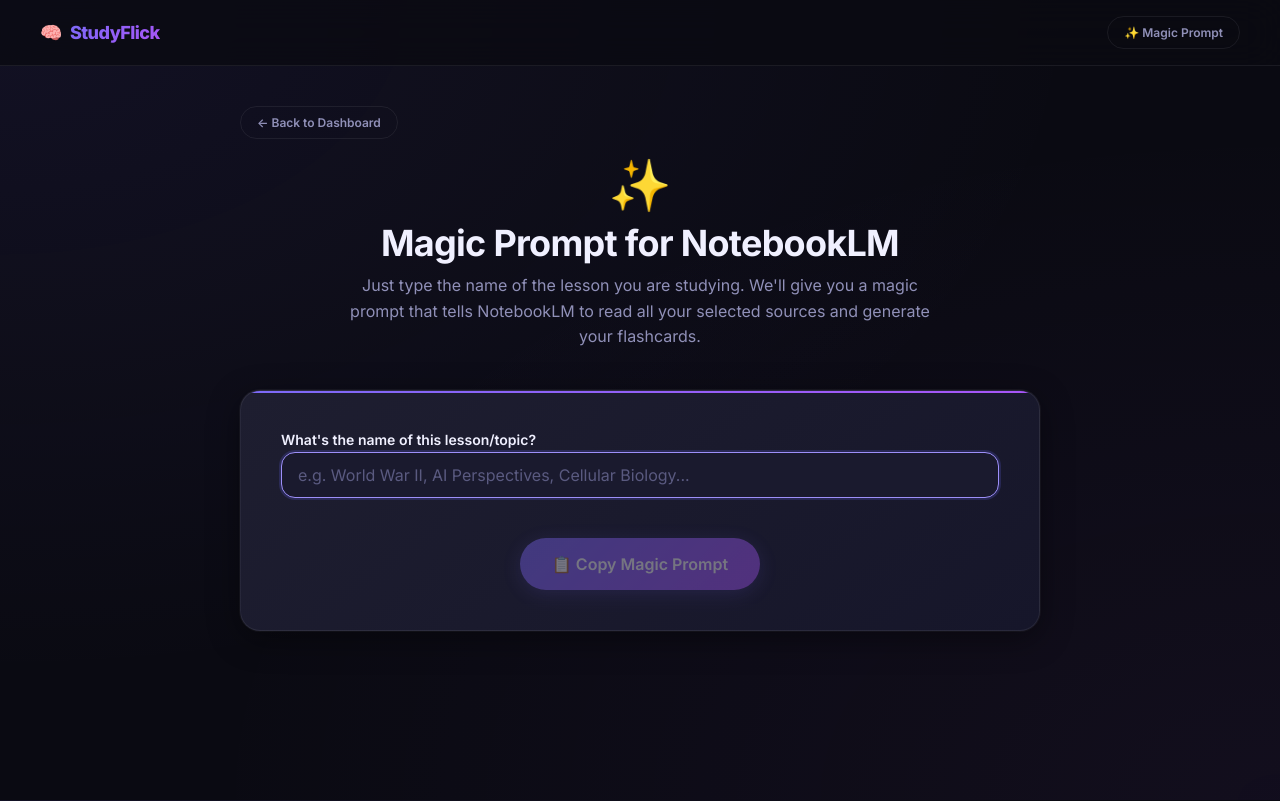
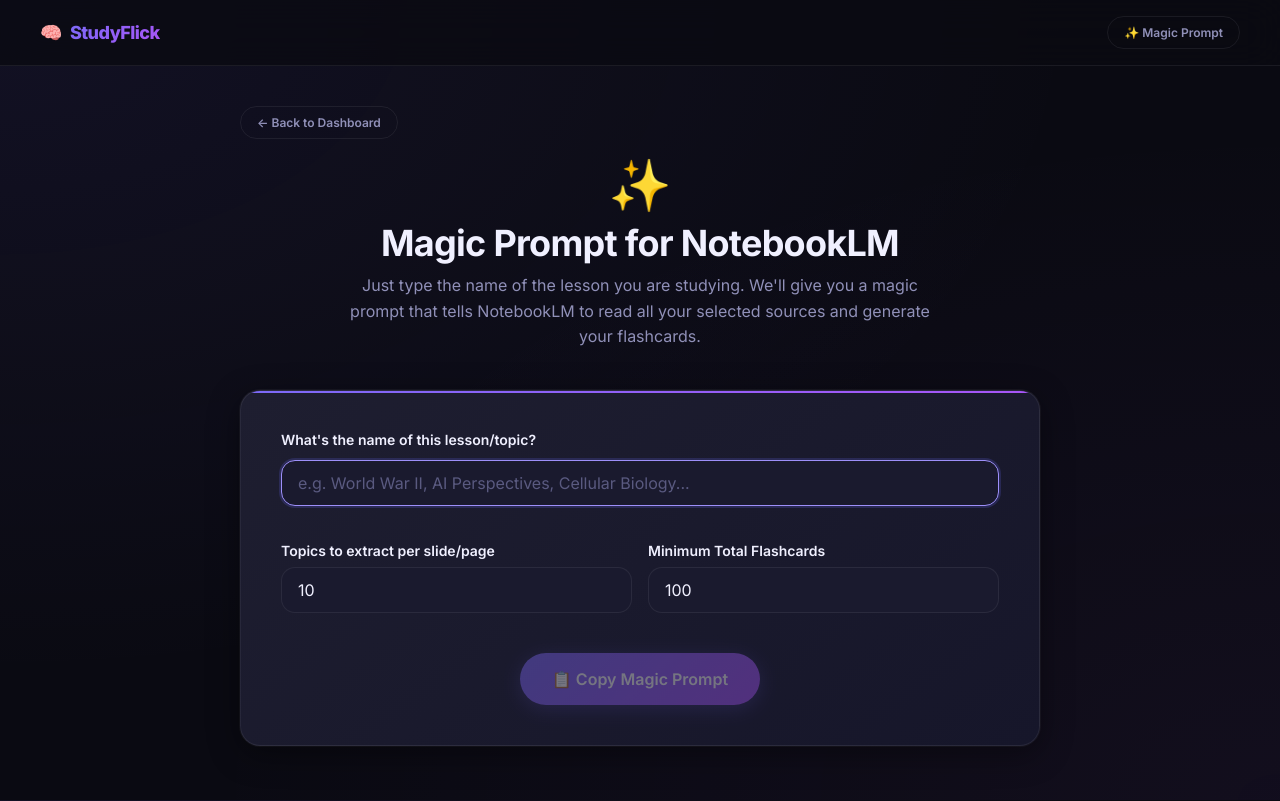
Before and after one commit to Fairlander-Flick/self-study-app, a React (Vite) app: page /prompt in a window 1280 px wide. Built offline with nearby package versions, Linux system fonts and the light colour scheme.

Commit message:
Feat: Add volume inputs to Magic Prompts (q per source and total q)

```diff
--- a/src/pages/PromptGeneratorPage.jsx
+++ b/src/pages/PromptGeneratorPage.jsx
@@ -5,9 +5,11 @@
 export default function PromptGeneratorPage() {
     const navigate = useNavigate();
     const [topic, setTopic] = useState('');
+    const [qPerSource, setQPerSource] = useState('10');
+    const [totalQ, setTotalQ] = useState('100');
     const [copied, setCopied] = useState(false);
 
-    const isFormValid = topic.trim().length > 0;
+    const isFormValid = topic.trim().length > 0 && qPerSource > 0 && totalQ > 0;
 
     const generatePrompt = () => {
         return `I am studying "${topic.trim()}" and I need you to analyze all the attached sources in this NotebookLM project.
@@ -17,13 +19,13 @@
 Follow these strict rules for the JSON output:
 1. Return ONLY valid JSON. No markdown formatting (\`\`\`json), no introductory text, no conversational filler.
 2. The root must be a JSON Array [ ... ].
-3. Group the information into logical "topics". CRITICAL VOLUME RULE: Because there are many pages/slides of sources, you MUST create AT LEAST 4 to 10 granular topics PER LECTURE SOURCE. The total output should naturally reach 20-40 topics to ensure absolute granular mastery. Do not summarize entire lectures into one topic! Break them down.
+3. Group the information into logical "topics". CRITICAL VOLUME RULE: Because there are many pages/slides of sources, you MUST create AT LEAST ${qPerSource} granular topics PER LECTURE SOURCE/PAGE. The total output MUST reach an absolute minimum of ${totalQ} total flashcards across all topics to ensure absolute granular mastery. Whichever number is higher (topics per page vs total flashcards), fulfill that! Do not summarize entire lectures into one topic! Break them down.
 4. For each topic, provide:
    - "id": A unique string (e.g., "1", "2").
    - "topic": A short title for this group of information.
    - "lecture_text": A comprehensive, well-structured, 3-4 paragraph study guide. CRITICAL: Use Markdown (e.g., **bold**, *italics*, bullet points) and liberally use relevant EMOJIS (🧠, 💡, ⚠️, etc.) to make it highly engaging and visually broken down. This text MUST be sourced ENTIRELY from the provided NotebookLM documents, do not invent external facts.
    - "summary_points": An array of strings. Maximum 4 bullet points.
-   - "flashcards": An array of objects. Mix 3 types of flashcards. CRITICAL: Provide AT LEAST 5 flashcards per topic (ideally 5-8) to ensure full coverage:
+   - "flashcards": An array of objects. Mix 3 types of flashcards. CRITICAL: Provide AT LEAST 5 flashcards per topic (ideally 5-10) to help reach the minimum total of ${totalQ} flashcards.
       * Type 1 (Basic/Standard): { "type": "basic", "question": "...", "answer": "..." }
       * Type 2 (Multiple Choice - 1 correct): { "type": "multiple_choice", "question": "...", "options": ["A) ...", "B) ...", "C) ...", "D) ...", "E) ..."], "answer": "C) ..." }
       * Type 3 (Multiple Correct / Choose all that apply): { "type": "multiple_correct", "question": "...", "options": ["A) ...", "B) ...", "C) ...", "D) ...", "E) ..."], "answer": ["A) ...", "C) ..."] }
@@ -109,7 +111,7 @@
 
                 <div className="prompt-form card">
                     <div className="form-group">
-                        <label htmlFor="topic-input">What's the name of this lesson/topic?</label>
+                        <label htmlFor="topic-input" style={{ marginBottom: '8px', display: 'block', fontWeight: '600' }}>What's the name of this lesson/topic?</label>
                         <input
                             id="topic-input"
                             className="input"
@@ -118,7 +120,33 @@
                             value={topic}
                             onChange={(e) => setTopic(e.target.value)}
                             autoFocus
+                            style={{ marginBottom: '16px' }}
                         />
+
+                        <div style={{ display: 'flex', gap: '16px', marginTop: '16px' }}>
+                            <div style={{ flex: 1 }}>
+                                <label htmlFor="q-per-source" style={{ marginBottom: '8px', display: 'block', fontWeight: '600', fontSize: '14px' }}>Topics to extract per slide/page</label>
+                                <input
+                                    id="q-per-source"
+                                    className="input"
+                                    type="number"
+                                    min="1"
+                                    value={qPerSource}
+                                    onChange={(e) => setQPerSource(e.target.value)}
+                                />
+                            </div>
+                            <div style={{ flex: 1 }}>
+                                <label htmlFor="total-q" style={{ marginBottom: '8px', display: 'block', fontWeight: '600', fontSize: '14px' }}>Minimum Total Flashcards</label>
+                                <input
+                                    id="total-q"
+                                    className="input"
+                                    type="number"
+                                    min="10"
+                                    value={totalQ}
+                                    onChange={(e) => setTotalQ(e.target.value)}
+                                />
+                            </div>
+                        </div>
                     </div>
 
                     <div className="prompt-actions">
--- a/src/pages/SwipePage.jsx
+++ b/src/pages/SwipePage.jsx
@@ -195,6 +195,8 @@
     const [showPromptModal, setShowPromptModal] = useState(false);
     const [magicPrompt, setMagicPrompt] = useState('');
     const [copied, setCopied] = useState(false);
+    const [qPerSource, setQPerSource] = useState('10');
+    const [totalQ, setTotalQ] = useState('100');
 
     useEffect(() => {
         if (editedTopics.length > 0) {
@@ -221,12 +223,12 @@
 Generate a deep-dive flashcard deck for me based ONLY on these exact points. Follow these strict rules for the JSON output:
 1. Return ONLY valid JSON. No markdown formatting (\`\`\`json), no introductory text, no conversational filler.
 2. The root must be a JSON Array [ ... ].
-3. For each topic above, provide granular sub-topics (create AT LEAST 4 to 10 granular topics PER LECTURE SOURCE, reaching 20-40 total for deep mastery) ensuring absolutely no detail is missed:
+3. For each topic above, provide granular sub-topics (CRITICAL VOLUME RULE: create AT LEAST ${qPerSource} granular topics PER LECTURE SOURCE, reaching an absolute minimum of ${totalQ} total flashcards across all topics for absolute deep mastery. Whichever number is higher, fulfill that!) ensuring absolutely no detail is missed:
    - "id": A unique string.
    - "topic": The exact topic name provided above.
    - "lecture_text": A comprehensive 3-4 paragraph deep-dive study guide. CRITICAL: Use Markdown (e.g., **bold**, *italics*, bullet points) and liberally use relevant EMOJIS (🧠, 💡, ⚠️, etc.) to make it highly engaging and visually broken down. This text MUST be sourced ENTIRELY from the provided NotebookLM documents, do not invent external facts.
    - "summary_points": The exact points provided above.
-   - "flashcards": An array of objects. Create AT LEAST 5 (ideally 5-9) thought-provoking flashcards per topic that deeply test understanding of these specific points. Use a mix of:
+   - "flashcards": An array of objects. Mix 3 types of flashcards. CRITICAL: Create AT LEAST 5 (ideally 5-10) thought-provoking flashcards per topic that deeply test understanding of these specific points, to help reach the total minimum of ${totalQ} flashcards. Use a mix of:
       * Basic: { "type": "basic", "question": "...", "answer": "..." }
       * Multiple Choice (1 correct): { "type": "multiple_choice", "question": "...", "options": ["A) ...", "B) ...", "C) ...", "D) ...", "E) ..."], "answer": "C) ..." } (ALWAYS exactly 5 options)
       * Multiple Correct (Choose all that apply): { "type": "multiple_correct", "question": "...", "options": ["A) ...", "B) ...", "C) ...", "D) ...", "E) ..."], "answer": ["A) ...", "C) ..."] } (ALWAYS exactly 5 options)
@@ -317,7 +319,37 @@
                 ))}
             </div>
 
-            <div className="swipe-finished-actions-row">
+            <div className="swipe-finished-volume-controls" style={{ marginTop: '24px', background: 'var(--clr-bg-elevated)', padding: '16px', borderRadius: 'var(--radius-lg)', border: '1px solid var(--clr-border)' }}>
+                <h4 style={{ marginBottom: '12px', fontSize: '1rem', color: 'var(--clr-primary-light)' }}>Deep-Dive Prompt Settings</h4>
+                <div style={{ display: 'flex', gap: '16px' }}>
+                    <div style={{ flex: 1 }}>
+                        <label htmlFor="dd-q-per-source" style={{ marginBottom: '8px', display: 'block', fontWeight: '600', fontSize: '13px' }}>Topics to extract per slide/page</label>
+                        <input
+                            id="dd-q-per-source"
+                            className="input"
+                            type="number"
+                            min="1"
+                            value={qPerSource}
+                            onChange={(e) => setQPerSource(e.target.value)}
+                            style={{ padding: '8px' }}
+                        />
+                    </div>
+                    <div style={{ flex: 1 }}>
+                        <label htmlFor="dd-total-q" style={{ marginBottom: '8px', display: 'block', fontWeight: '600', fontSize: '13px' }}>Minimum Total Flashcards</label>
+                        <input
+                            id="dd-total-q"
+                            className="input"
+                            type="number"
+                            min="10"
+                            value={totalQ}
+                            onChange={(e) => setTotalQ(e.target.value)}
+                            style={{ padding: '8px' }}
+                        />
+                    </div>
+                </div>
+            </div>
+
+            <div className="swipe-finished-actions-row" style={{ marginTop: '24px' }}>
                 <button
                     className="btn btn-ghost"
                     onClick={() => window.location.reload()}
```
